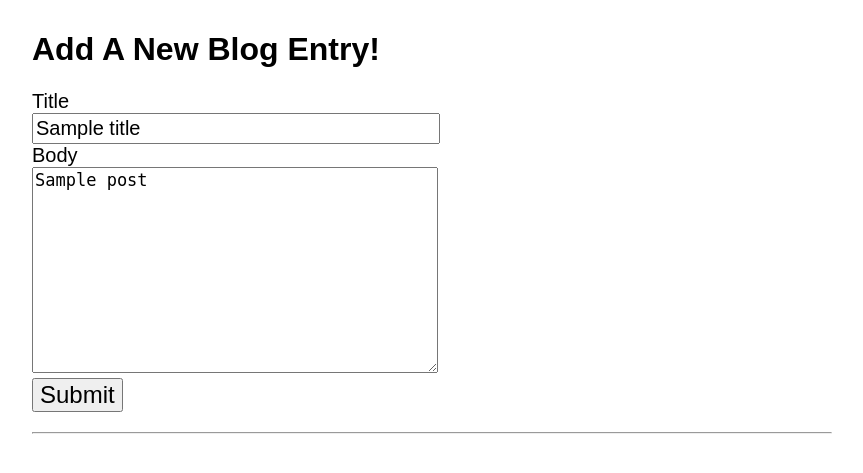
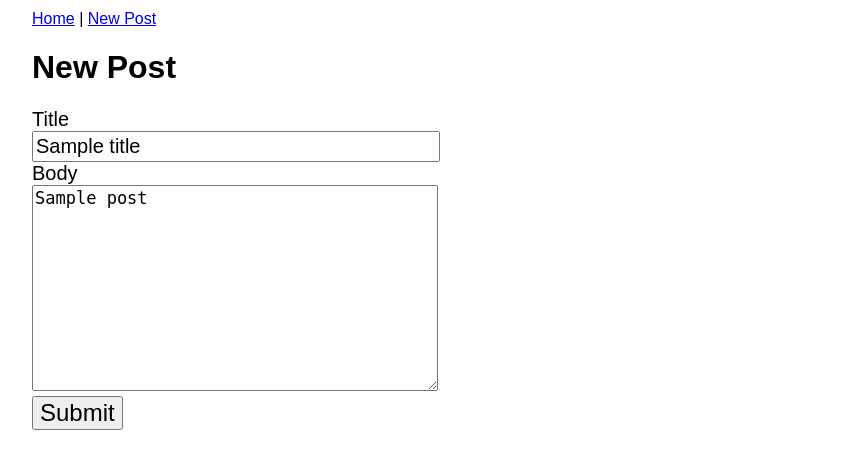
Before and after one commit to wiltrahan/build-a-blog, a Python web app: template templates/newpost.html in a window 1280 px wide. Shown: the top 473 px of the page, without its empty margins (208-1071 px from the left). Run offline with Jinja, Linux system fonts and the light colour scheme; the template is opened without the code that fills it: most values are stand-ins (such as "Sample title", 1, 10 or a date in 2020).

```diff
--- a/templates/base.html
+++ b/templates/base.html
@@ -68,7 +68,11 @@
   </style>
 
   <body>
-
+    <nav>
+      <a href="/blog">Home</a>
+      |
+      <a href="/">New Post</a>
+    </nav>
 
     {% block content %}
     {% endblock %}
--- a/templates/blog.html
+++ b/templates/blog.html
@@ -12,5 +12,8 @@
     </pre>
   </div>
 {% endfor %}
+  <p>
+    posts.count(offset=offset, limit=page_size)
+  </p>
 
 {% endblock %}
--- a/templates/newpost.html
+++ b/templates/newpost.html
@@ -2,7 +2,7 @@
 
 {% block content %}
 
-  <h1>Add A New Blog Entry!</h1>
+  <h1>New Post</h1>
     <form method="post">
 
       <label>
@@ -20,6 +20,5 @@
       <input type="submit">
     </form>
 
-    <hr>
 
 {% endblock %}
```
Also changed, not shown: main.py (+12 -3 lines), 1 other file.
